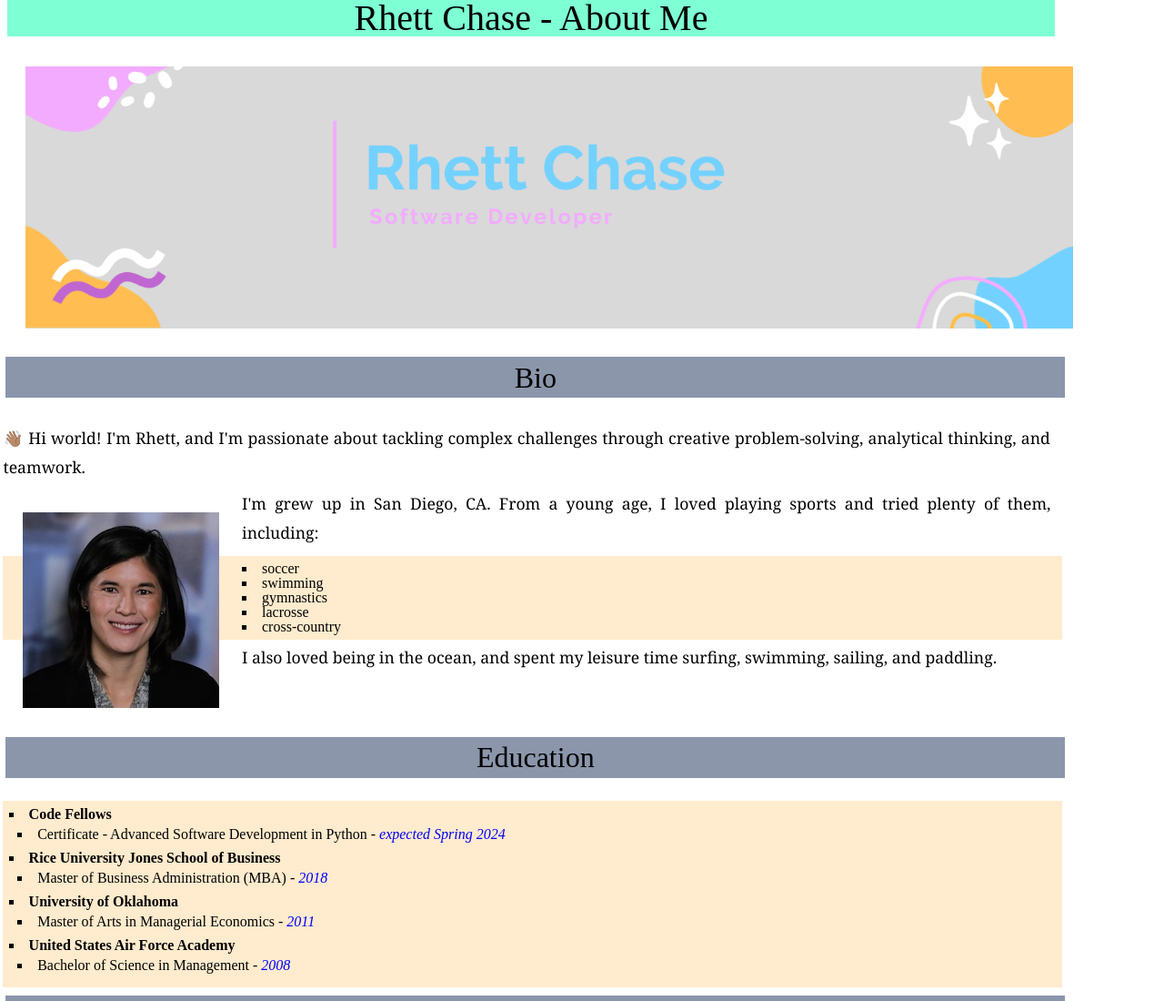
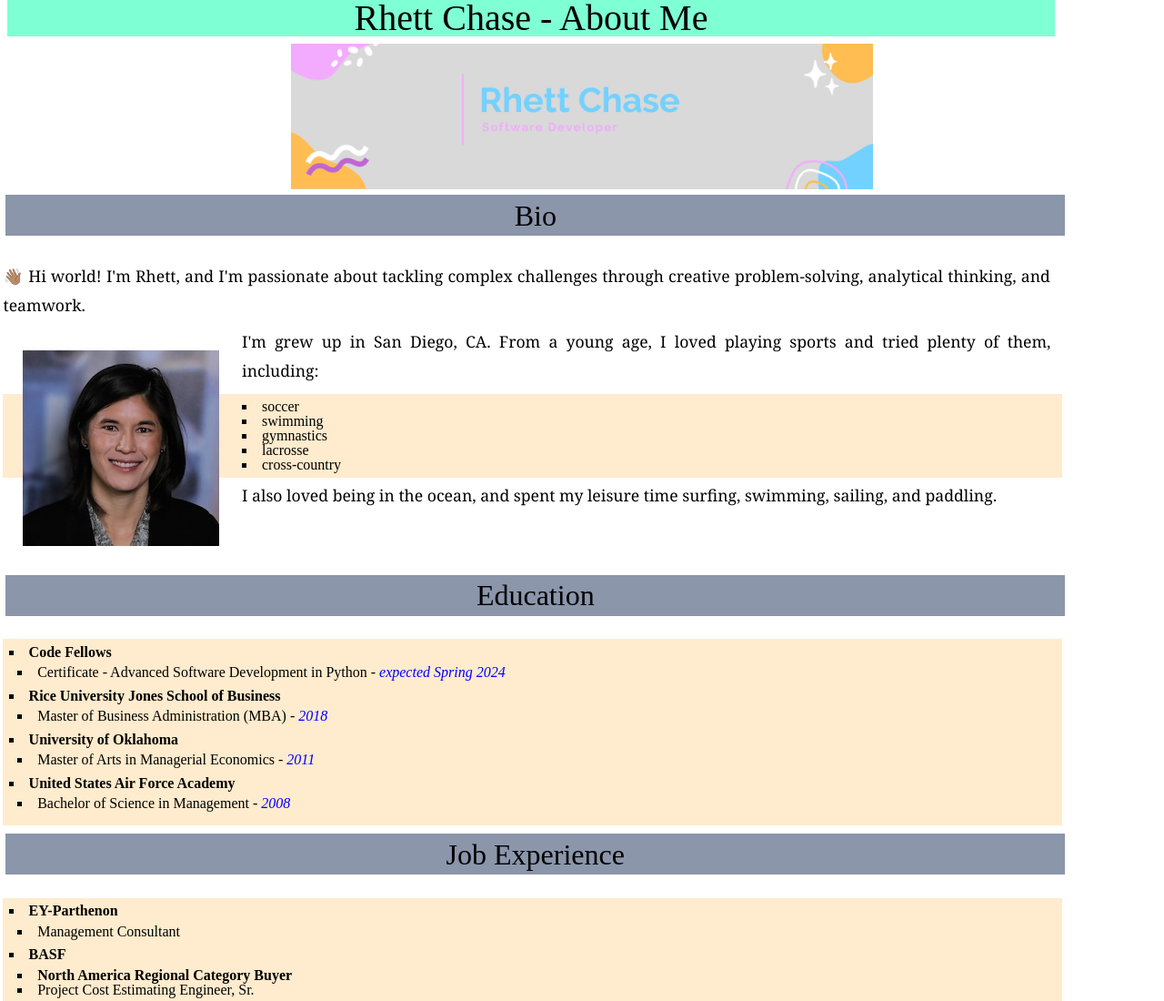
Before and after one commit to rhettchase/code-201-lab02-about-me, a plain HTML site: page lab-02/index.html in a window 1280 px wide. Shown: the top 1100 px of the page at 91% size. Drawn offline with Linux system fonts and the light colour scheme.

Commit message:
revise image styling

```diff
--- a/lab-02/css/style.css
+++ b/lab-02/css/style.css
@@ -54,14 +54,19 @@ ul {
   width: 90%;
 }
 
-img.header {
-  max-width: 90%;
-  margin-left: 0.2em;
+img.profile {
+  float: left;
+  padding: 25px;
+  margin: auto;
 }
 
-img {
-  float: left;
-  /* display: inline-flex; */
-  padding: 25px;
-  /* margin: 20px; */
+.banner-container {
+    text-align: center;
 }
+
+img.header {
+    width: 50%;
+    max-width: 100%;
+    display: block;
+    margin: 0 auto;
+}
--- a/lab-02/index.html
+++ b/lab-02/index.html
@@ -9,7 +9,11 @@
   </head>
   <body>
     <h1>Rhett Chase - About Me</h1>
-    <img src="img/GitHub-banner.png" alt="Rhett Chase Software Developer Banner" class="header">
+
+    <div class="banner-container">
+        <img src="img/GitHub-banner.png" alt="Rhett Chase Software Developer Banner" class="header">
+    </div>
+
     <h2>Bio</h2>
 
     <p>
@@ -17,7 +21,7 @@
       challenges through creative problem-solving, analytical thinking, and
       teamwork.
     </p>
-    <img src="img/rhettchase.jpg" alt="Rhett Chase headshot">
+    <img src="img/rhettchase.jpg" alt="Rhett Chase headshot" class="profile">
     <p>
       I'm grew up in San Diego, CA. From a young age, I loved playing sports and
       tried plenty of them, including:
```
